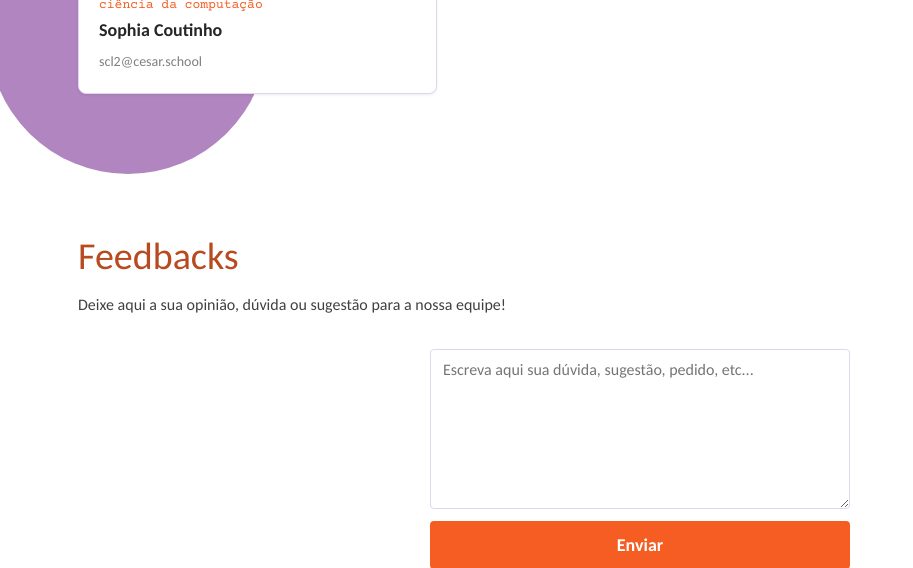
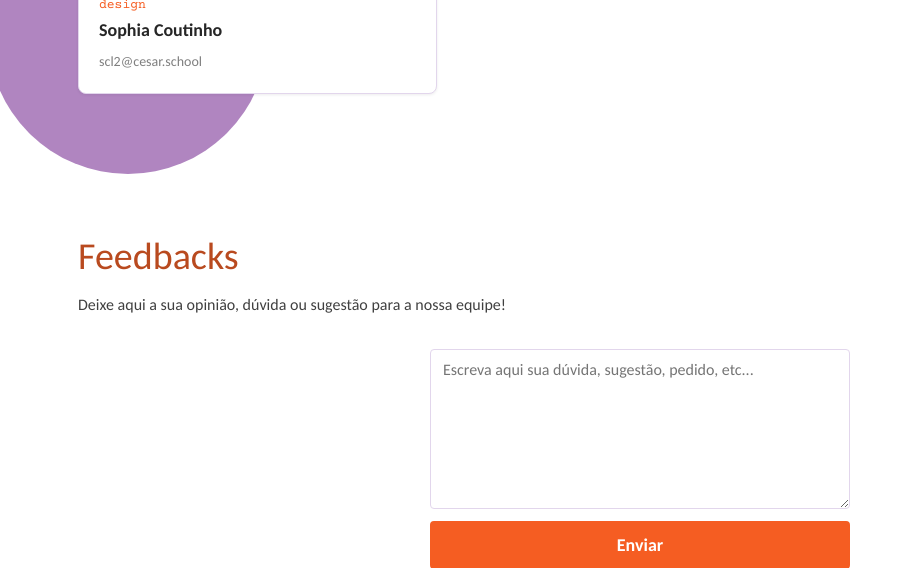
Before and after one commit to biavieiraa/django_fds, a Django app: page /forum/sobre-nos/ in a window 1280 px wide; the page is wider, and only the part inside the window is pictured. Shown: the part 1897-2465 px from the top of that part, without its empty margins (0-913 px from the left). Run offline with Django 5.2, Linux system fonts and the light colour scheme; data that the repository does not hold is empty; some web fonts are replaced.

Commit message:
ajustando equipe de design

```diff
--- a/forum/templates/forum/sobre_nos.html
+++ b/forum/templates/forum/sobre_nos.html
@@ -129,7 +129,7 @@
             <img src="{% static 'bianca-avila.jpeg' %}" alt="Foto de Bianca Avila" loading="lazy" style="object-position: center 20%;" onerror="this.remove()">
             </div>
             <div class="membro__corpo">
-                <span class="membro__curso">ciência da computação</span>
+                <span class="membro__curso">design</span>
                 <h3>Bianca Ávila</h3>
                 <a href="mailto:bgap@cesar.school">bgap@cesar.school</a>
             </div>
@@ -141,7 +141,7 @@
                 <img src="{% static 'gabriela-cardoso.jpeg' %}" alt="Foto de Gabriela Cardoso" loading="lazy" style="object-position: center 33%; transform: translate(9%, 0) scale(1.2);" onerror="this.remove()">
             </div>
             <div class="membro__corpo">
-                <span class="membro__curso">ciência da computação</span>
+                <span class="membro__curso">design</span>
                 <h3>Gabriela Cardoso</h3>
                 <a href="mailto:gasc@cesar.school">gasc@cesar.school</a>
             </div>
@@ -153,7 +153,7 @@
               <img src="{% static 'sophia-coutinho.jpeg' %}" alt="Foto de Sophia Coutinho" loading="lazy" style="object-position: center 25%; transform: translate(9%, 0) scale(1.2);" onerror="this.remove()">
             </div>
             <div class="membro__corpo">
-                <span class="membro__curso">ciência da computação</span>
+                <span class="membro__curso">design</span>
                 <h3>Sophia Coutinho</h3>
                 <a href="mailto:scl2@cesar.school">scl2@cesar.school</a>
             </div>
```
